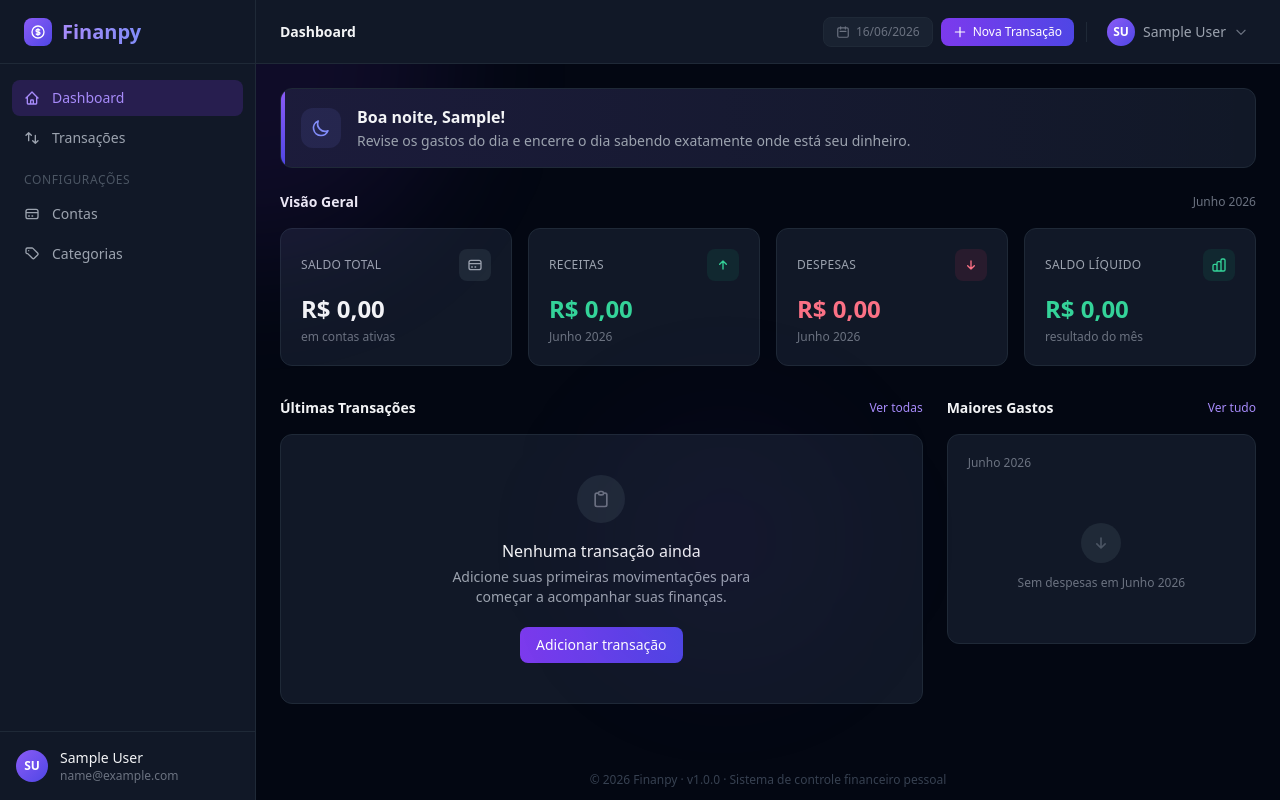
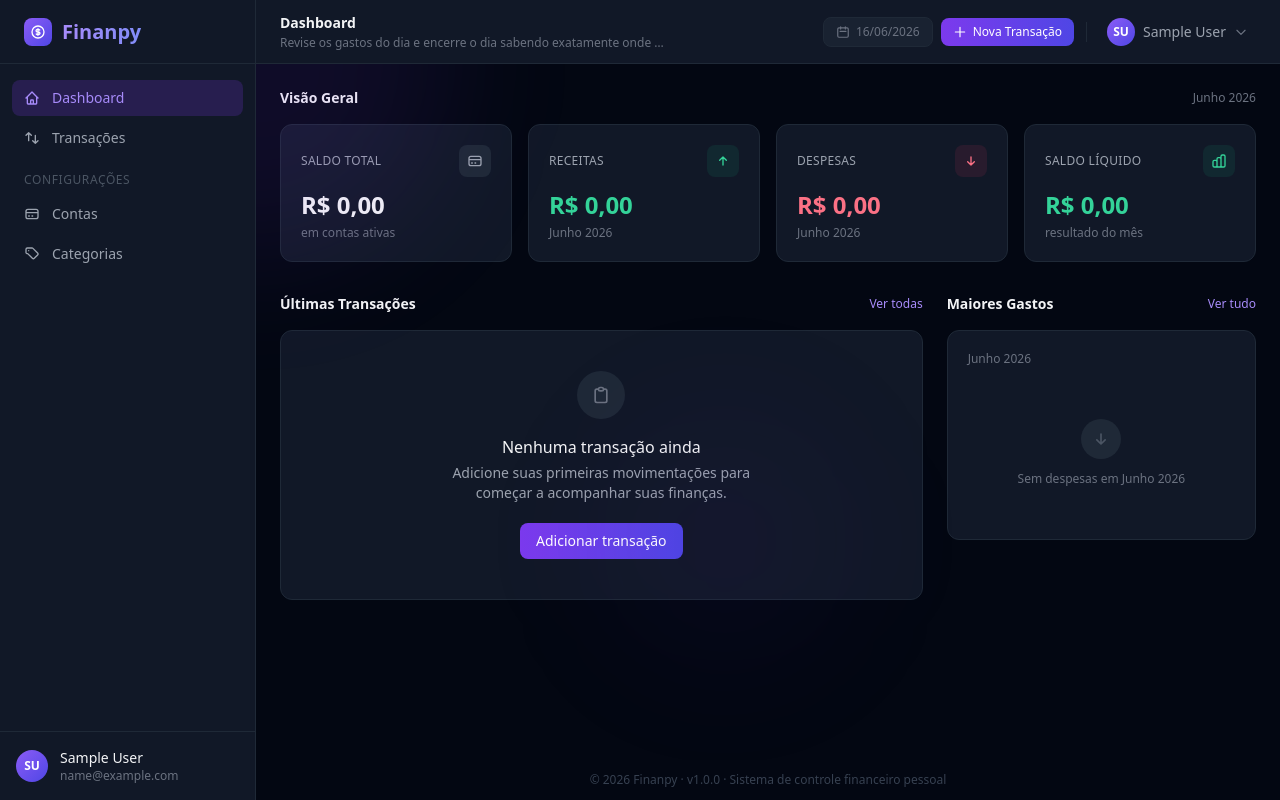
Before and after one commit to mmpriebe/finanpy, a Django app: page /dashboard/ in a window 1280 px wide. Run offline with Django 5.2, Linux system fonts and the light colour scheme; the visitor is signed in with stand-in values (Sample User, id 1); data that the repository does not hold is empty; some libraries are stand-ins or nearby versions.

Commit message:
Ajustado greentings

```diff
--- a/core/context_processors.py
+++ b/core/context_processors.py
@@ -4,9 +4,11 @@ def finance_globals(request):
     try:
         from accounts.models import Account
         from categories.models import Category
+        from core.views import _build_greeting
         return {
             'global_accounts': Account.objects.filter(user=request.user, is_active=True),
             'global_categories': Category.objects.filter(user=request.user, is_active=True),
+            'greeting': _build_greeting(request.user),
         }
     except Exception:
         return {}
--- a/templates/base_authenticated.html
+++ b/templates/base_authenticated.html
@@ -129,8 +129,13 @@
     <!-- Topbar -->
     <header class="h-16 bg-gray-900 border-b border-gray-800 flex items-center justify-between px-6 flex-shrink-0 sticky top-0 z-30">
 
-      <!-- Esquerda: título da página -->
-      <h1 class="text-sm font-semibold text-gray-100">{% block page_title %}Painel{% endblock %}</h1>
+      <!-- Esquerda: título e mensagem do dia -->
+      <div>
+        <h1 class="text-sm font-semibold text-gray-100">{% block page_title %}Painel{% endblock %}</h1>
+        {% if greeting %}
+          <p class="hidden md:block text-xs text-gray-500 mt-0.5 leading-tight max-w-sm truncate">{{ greeting.message }}</p>
+        {% endif %}
+      </div>
 
       <!-- Direita: ações -->
       <div class="flex items-center gap-2">
--- a/templates/dashboard.html
+++ b/templates/dashboard.html
@@ -179,50 +179,6 @@
         </button>
       </div>
     </form>
-
-  </div>
-</div>
-
-<!-- Saudação do dia -->
-<div class="relative bg-gray-900 border border-gray-800 rounded-xl py-4 px-5 mb-6 overflow-hidden">
-  <div class="absolute inset-0 bg-gradient-to-r from-violet-600/10 to-transparent pointer-events-none"></div>
-  <div class="absolute left-0 inset-y-0 w-1 bg-gradient-to-b from-violet-500 to-indigo-600 rounded-l-xl"></div>
-
-  <div class="relative flex items-center gap-4">
-
-    <div class="flex items-center gap-4">
-      <!-- Ícone conforme período -->
-      <div class="flex-shrink-0 w-10 h-10 rounded-xl flex items-center justify-center
-                  {% if greeting.period == 'morning' %}bg-amber-400/10
-                  {% elif greeting.period == 'afternoon' %}bg-orange-400/10
-                  {% elif greeting.period == 'evening' %}bg-indigo-400/10
-                  {% else %}bg-violet-400/10{% endif %}">
-        {% if greeting.period == 'morning' %}
-          <svg xmlns="http://www.w3.org/2000/svg" class="w-5 h-5 text-amber-400" fill="none" viewBox="0 0 24 24" stroke="currentColor">
-            <path stroke-linecap="round" stroke-linejoin="round" stroke-width="2" d="M12 3v1m0 16v1m9-9h-1M4 12H3m15.364 6.364l-.707-.707M6.343 6.343l-.707-.707m12.728 0l-.707.707M6.343 17.657l-.707.707M16 12a4 4 0 11-8 0 4 4 0 018 0z"/>
-          </svg>
-        {% elif greeting.period == 'afternoon' %}
-          <svg xmlns="http://www.w3.org/2000/svg" class="w-5 h-5 text-orange-400" fill="none" viewBox="0 0 24 24" stroke="currentColor">
-            <path stroke-linecap="round" stroke-linejoin="round" stroke-width="2" d="M12 3v1m0 16v1m9-9h-1M4 12H3m15.364 6.364l-.707-.707M6.343 6.343l-.707-.707m12.728 0l-.707.707M6.343 17.657l-.707.707M16 12a4 4 0 11-8 0 4 4 0 018 0z"/>
-          </svg>
-        {% elif greeting.period == 'evening' %}
-          <svg xmlns="http://www.w3.org/2000/svg" class="w-5 h-5 text-indigo-400" fill="none" viewBox="0 0 24 24" stroke="currentColor">
-            <path stroke-linecap="round" stroke-linejoin="round" stroke-width="2" d="M20.354 15.354A9 9 0 018.646 3.646 9.003 9.003 0 0012 21a9.003 9.003 0 008.354-5.646z"/>
-          </svg>
-        {% else %}
-          <svg xmlns="http://www.w3.org/2000/svg" class="w-5 h-5 text-violet-400" fill="none" viewBox="0 0 24 24" stroke="currentColor">
-            <path stroke-linecap="round" stroke-linejoin="round" stroke-width="2" d="M11.049 2.927c.3-.921 1.603-.921 1.902 0l1.519 4.674a1 1 0 00.95.69h4.915c.969 0 1.371 1.24.588 1.81l-3.976 2.888a1 1 0 00-.363 1.118l1.518 4.674c.3.922-.755 1.688-1.538 1.118l-3.976-2.888a1 1 0 00-1.176 0l-3.976 2.888c-.783.57-1.838-.197-1.538-1.118l1.518-4.674a1 1 0 00-.363-1.118l-3.976-2.888c-.784-.57-.38-1.81.588-1.81h4.914a1 1 0 00.951-.69l1.519-4.674z"/>
-          </svg>
-        {% endif %}
-      </div>
-
-      <!-- Texto -->
-      <div>
-        <p class="text-base font-semibold text-gray-100">{{ greeting.salutation }}</p>
-        <p class="text-sm text-gray-400 mt-0.5">{{ greeting.message }}</p>
-      </div>
-    </div>
-
 
   </div>
 </div>
```
